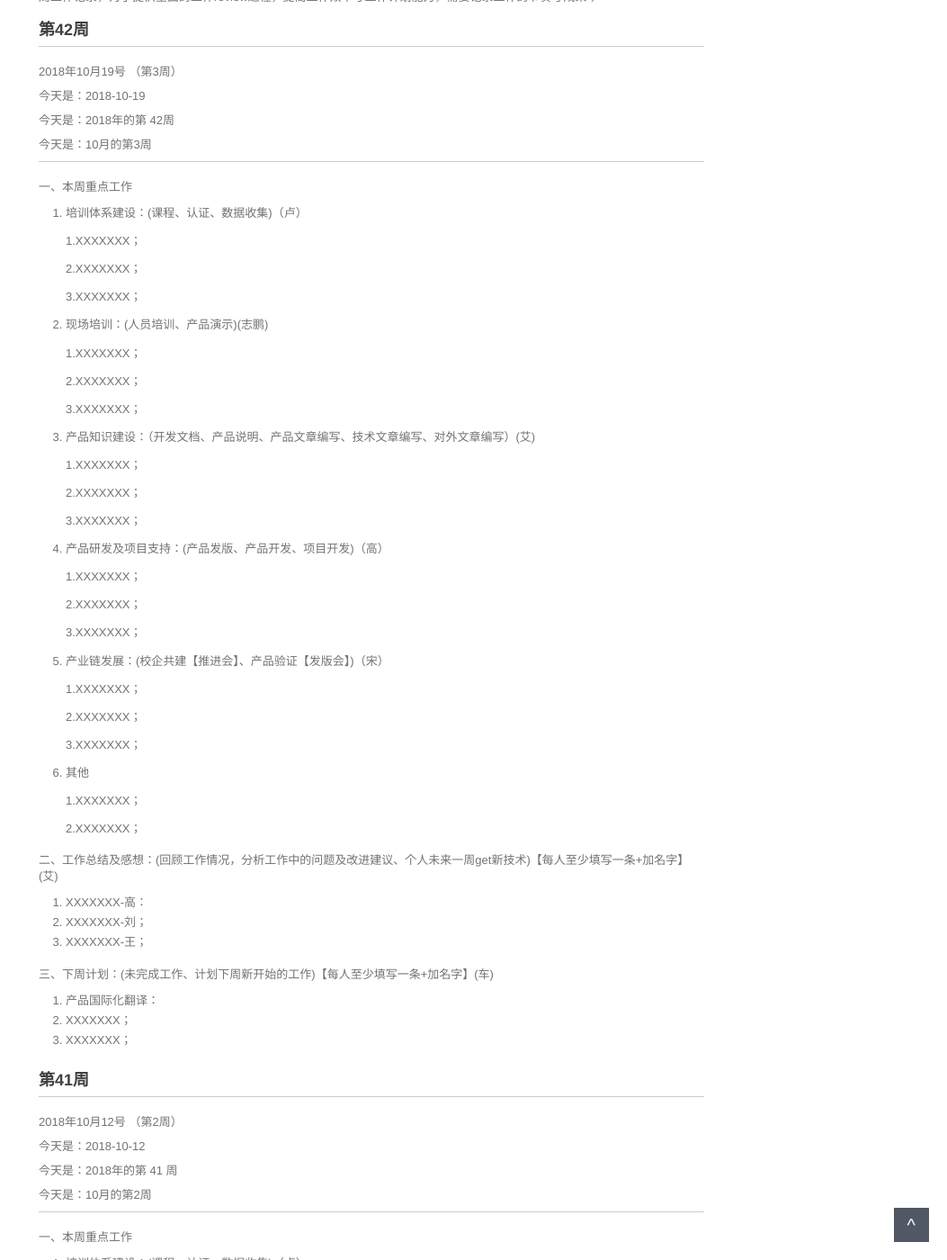
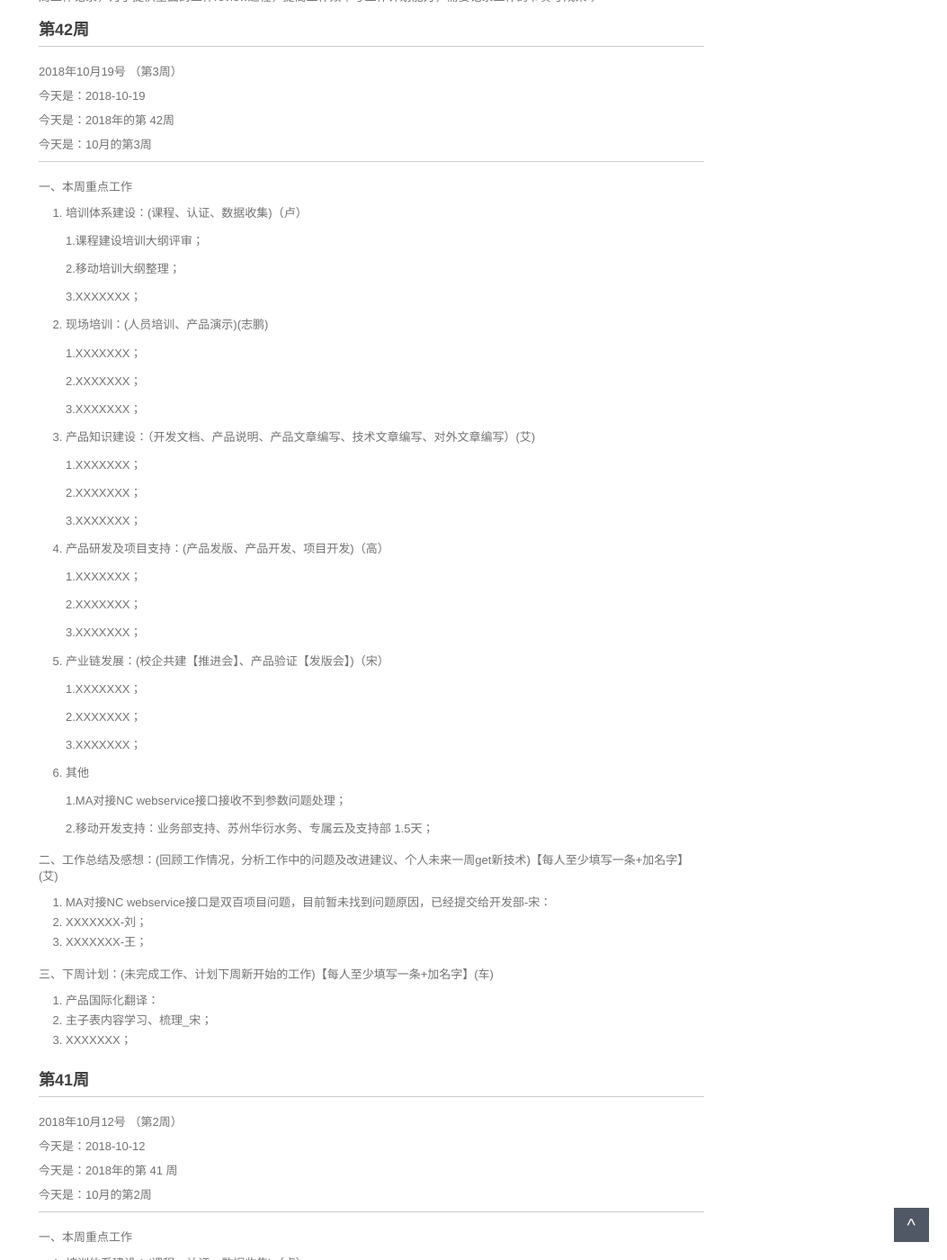
Before and after one commit to walllFlower/blog, a Jekyll site: the page built from _posts/2018-07-17-day_report_cxz.md, in a window 1280 px wide and 1400 px high, scrolled down 310 px. Shown: the whole window at 90% size, without its empty margins (227-1280 px from the left). Built offline with Jekyll 4.4.1, drawn with Linux system fonts in a browser that asks for light colours; comment, search, counter and statistics services are not loaded.

Commit message:
宋慧慧周报
宋慧慧周报

```diff
--- a/_posts/2018-07-17-day_report_cxz.md
+++ b/_posts/2018-07-17-day_report_cxz.md
@@ -26,9 +26,9 @@ categories: 技术运营工作周报
 
 1. 培训体系建设：(课程、认证、数据收集)（卢）
 
-    1.XXXXXXX；
+    1.课程建设培训大纲评审；
 
-    2.XXXXXXX；
+    2.移动培训大纲整理；
 
     3.XXXXXXX；
 
@@ -66,20 +66,20 @@ categories: 技术运营工作周报
 
 6. 其他
 
-    1.XXXXXXX；
+    1.MA对接NC webservice接口接收不到参数问题处理；
 
-    2.XXXXXXX；
+    2.移动开发支持：业务部支持、苏州华衍水务、专属云及支持部 1.5天；
 
 二、工作总结及感想：(回顾工作情况，分析工作中的问题及改进建议、个人未来一周get新技术)【每人至少填写一条+加名字】(艾)
 
-1. XXXXXXX-高：
+1. MA对接NC webservice接口是双百项目问题，目前暂未找到问题原因，已经提交给开发部-宋：
 2. XXXXXXX-刘；
 3. XXXXXXX-王；
 
 三、下周计划：(未完成工作、计划下周新开始的工作)【每人至少填写一条+加名字】(车)
 
 1. 产品国际化翻译：
-2. XXXXXXX；
+2. 主子表内容学习、梳理_宋；
 3. XXXXXXX；
 
 
```
